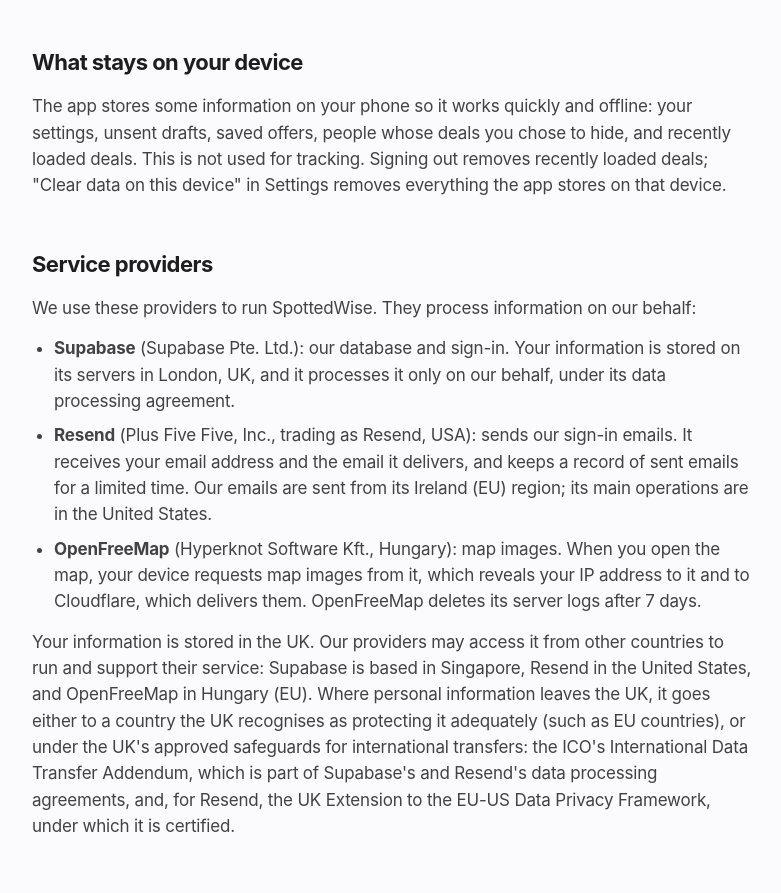
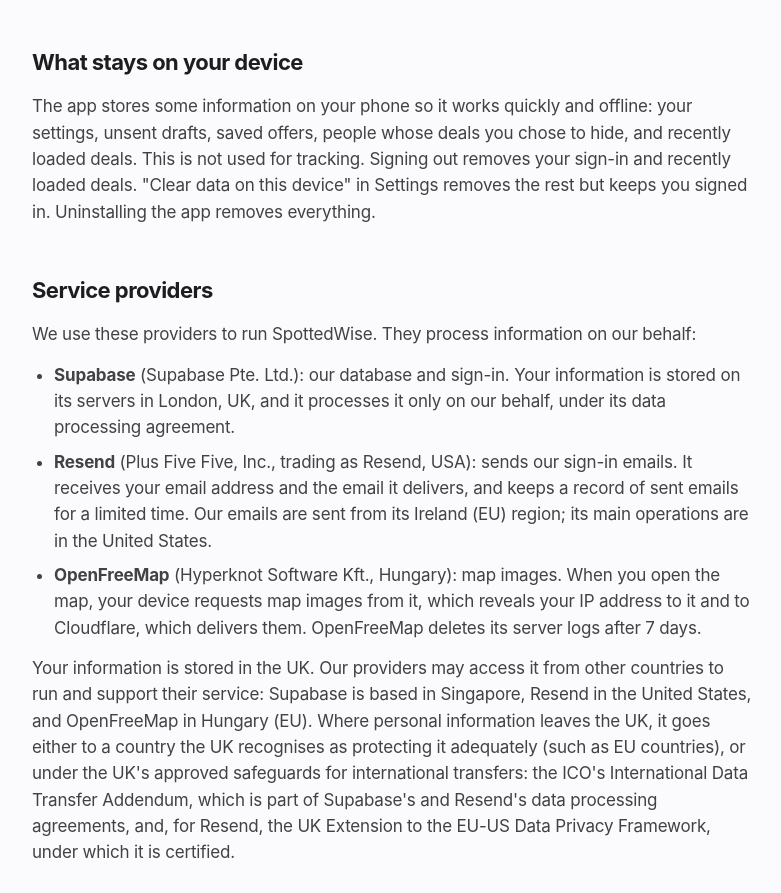
Before and after one commit to ionutcm402-beep/ionutcm-site, a plain HTML site: page public/spottedwise-privacy.html in a window 1280 px wide. Shown: the part 2161-3054 px from the top of the page, without its empty margins (248-1029 px from the left). Drawn offline with Linux system fonts and the light colour scheme.

Commit message:
SpottedWise privacy policy: Clear data keeps you signed in
The policy said "Clear data on this device" removes everything the app
stores. The app keeps the person signed in. Now: signing out removes the
sign-in and recently loaded deals; Clear data removes the rest but keeps
you signed in; uninstalling removes everything. Owner-approved,
17 November 2026.

Co-Authored-By: Claude Opus 5.5 <noreply@anthropic.com>
Claude-Session: https://claude.ai/code/session_01Fi8hFYHVfWetYjqKPyL57h

```diff
--- a/public/spottedwise-privacy.html
+++ b/public/spottedwise-privacy.html
@@ -72,7 +72,7 @@
 <p>Approved deals and places are public, together with the nickname of the person who shared them. Your email address, location and reports are never shown to other users. Moderators can see reports, contributions and moderation records so they can review them.</p>
 
 <h2 id="device">What stays on your device</h2>
-<p>The app stores some information on your phone so it works quickly and offline: your settings, unsent drafts, saved offers, people whose deals you chose to hide, and recently loaded deals. This is not used for tracking. Signing out removes recently loaded deals; "Clear data on this device" in Settings removes everything the app stores on that device.</p>
+<p>The app stores some information on your phone so it works quickly and offline: your settings, unsent drafts, saved offers, people whose deals you chose to hide, and recently loaded deals. This is not used for tracking. Signing out removes your sign-in and recently loaded deals. "Clear data on this device" in Settings removes the rest but keeps you signed in. Uninstalling the app removes everything.</p>
 
 <h2 id="providers">Service providers</h2>
 <p>We use these providers to run SpottedWise. They process information on our behalf:</p>
```
Also changed, not shown: content/legal/spottedwise-privacy.html (+1 -1 lines).
